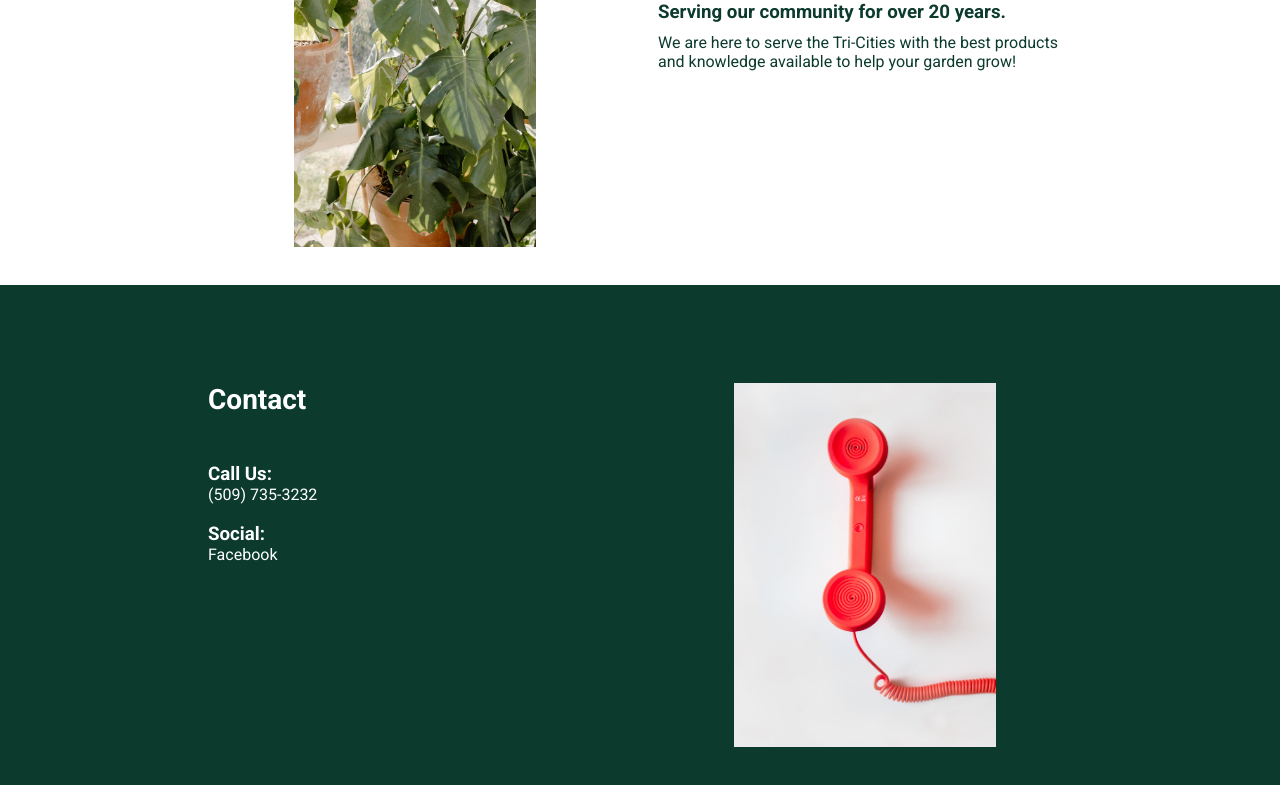
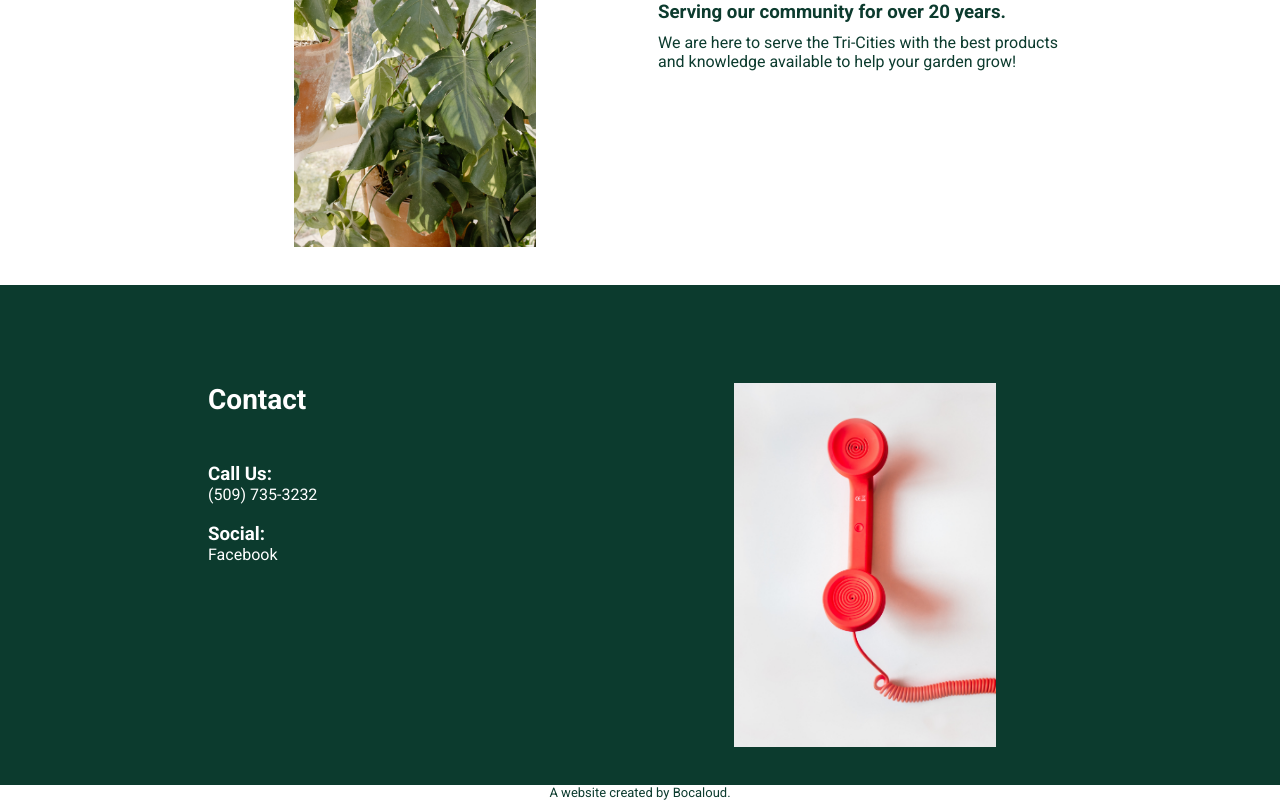
Before and after one commit to lindsayjohnston/flower-farm-test-website-jan2022, a React (Create React App) app: page / in a window 1280 px wide. Shown: the part 1305-2105 px from the top of the page. Built offline with nearby package versions, Linux system fonts and the light colour scheme.

Commit message:
Added Bocaloud footer

```diff
--- a/src/App.js
+++ b/src/App.js
@@ -2,6 +2,7 @@ import React from 'react';
 import './App.css';
 import MainBodyLandscape from '../src/components/landscape/MainBodyLandscape/MainBodyLandscape';
 import MainBodyPortrait from '../src/components/portrait/MainBodyPortrait/MainBodyPortrait';
+import Footer from '../src/components/footer/footer';
 import topImage from '../src/media/images/assorted-flowers.jpg';
 import locationImage from '../src/media/images/daisies.jpg';
 import aboutImage from '../src/media/images/monstera.jpg';
@@ -159,6 +160,7 @@ class App extends React.Component {
     return (
       <div className={appClasses}>
         {appBody}
+        <Footer />
       </div>
     );
 
--- /dev/null
+++ b/src/components/footer/footer.css
@@ -0,0 +1,19 @@
+.footer{
+   display: flex;
+   justify-content: center;
+}
+
+.footer p{
+    color: var(--dark-color);
+    margin: 0;
+    font-size: small;
+}
+.footer p:hover{
+    color: var(--main-color)
+}
+
+/* TEST */
+/* TEST */
+/* TEST */
+/* TEST */
+/* TEST */
--- /dev/null
+++ b/src/components/footer/footer.js
@@ -0,0 +1,9 @@
+import './footer.css';
+
+const footer = () =>(
+    <div className='footer'>
+        <a href="https://www.bocaloud.com/" target="_blank" rel="noreferrer"><p>A website created by Bocaloud.</p></a>
+    </div>
+)
+
+export default footer;
```
